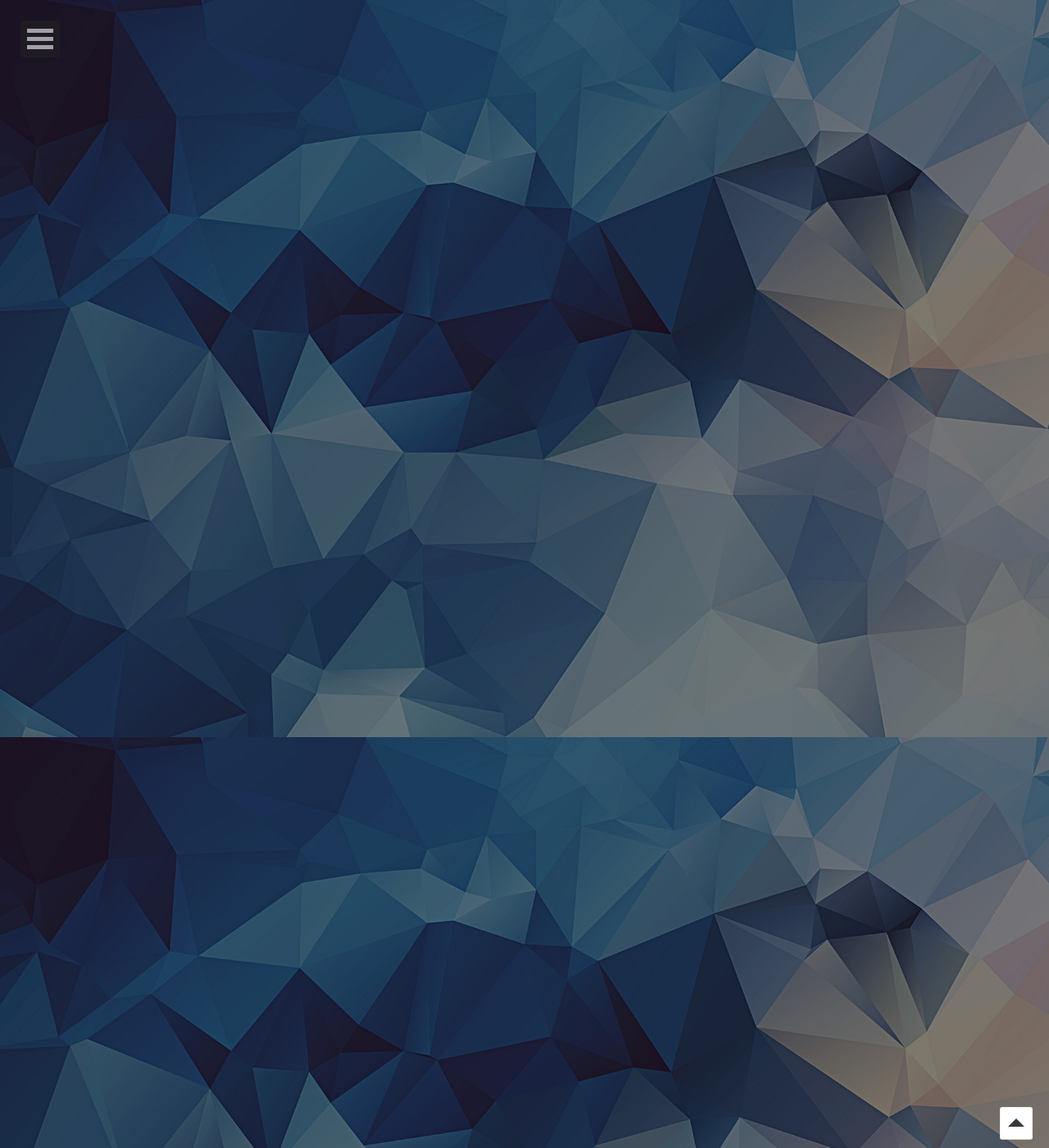
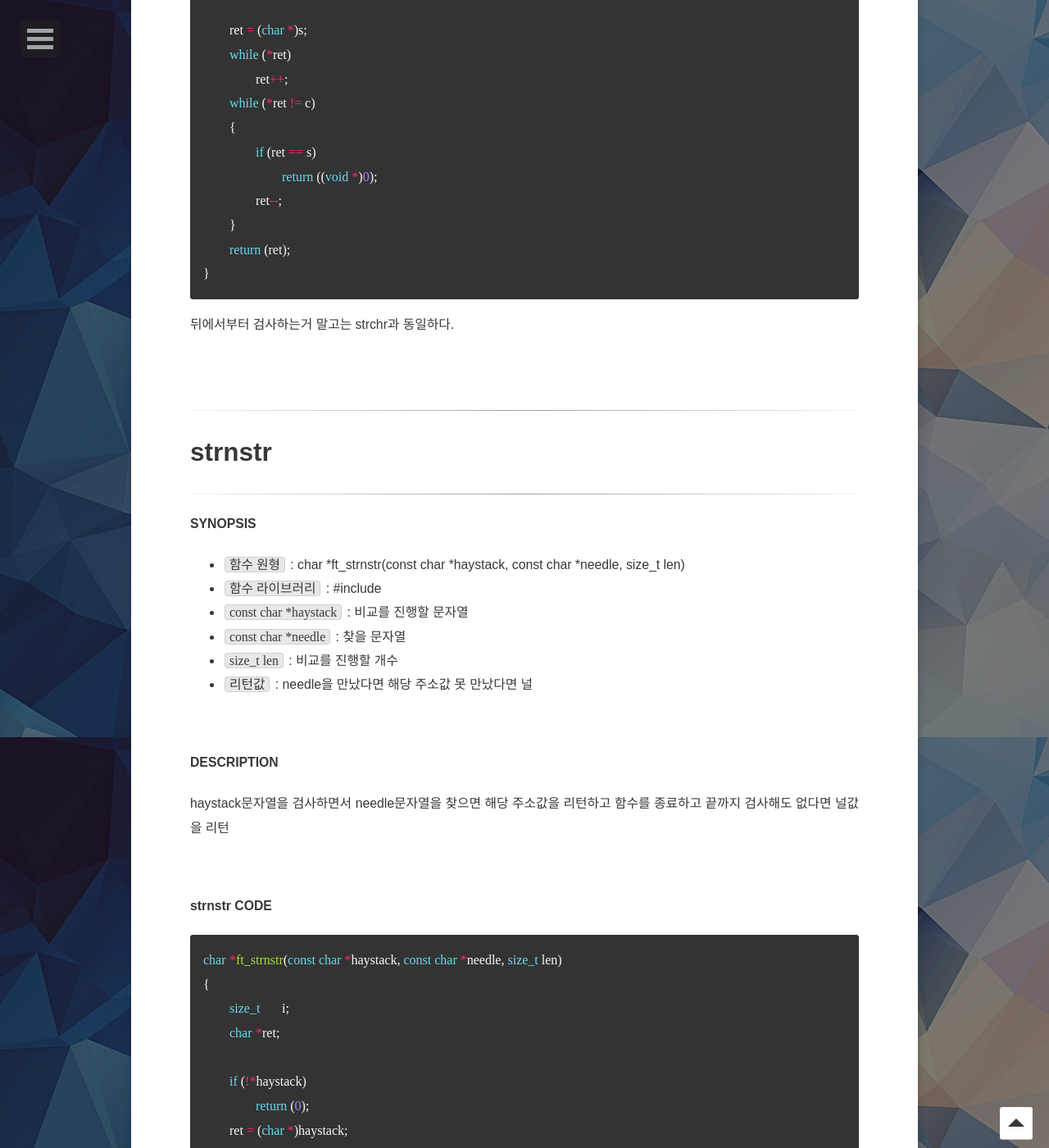
Before and after one commit to 2unbini/2unbini.github.io, a Jekyll site: the page built from _posts/42_LIBFT/2021-05-11-string.md, in a window 1280 px wide and 1400 px high, scrolled down 7201 px. Shown: the whole window at 82% size. Built offline with Jekyll 4.4.1, drawn with Linux system fonts in a browser that asks for light colours; some web fonts are replaced; comment, search, counter and statistics services are not loaded; some of the changed text lies outside the part shown.

Commit message:
Update 2021-05-11-string.md

````diff
--- a/_posts/42_LIBFT/2021-05-11-string.md
+++ b/_posts/42_LIBFT/2021-05-11-string.md
@@ -211,7 +211,7 @@
 
 <br />
 
-#### strlcat CODE
+#### strchr CODE
 ```c
 char	*ft_strchr(const char *s, int c)
 {
@@ -228,6 +228,107 @@
 }
 ```
 
+딱히 설명할 부분은 없어보인다.
 
 <br />
 <br />
+
+---
+
+# strrchr
+
+---
+
+#### SYNOPSIS
+
+* `함수 원형` : char *ft_strrchr(const char *s, int c)
+* `함수 라이브러리` : #include <string.h>
+* `const char *s` : 비교를 진행할 문자열
+* `int c` : 찾을 문자
+* `리턴값` : c를 만났다면 해당 주소값 못 만났다면 널
+
+<br />
+
+#### DESCRIPTION
+
+s문자열을 **뒤에서부터** 검사하면서 c문자를 찾으면 해당 주소값을 리턴하고 함수를 종료하고 끝까지 검사해도 없다면 널값을 리턴
+
+<br />
+
+#### strrchr CODE
+```c
+char	*ft_strrchr(const char *s, int c)
+{
+	char	*ret;
+
+	ret = (char *)s;
+	while (*ret)
+		ret++;
+	while (*ret != c)
+	{
+		if (ret == s)
+			return ((void *)0);
+		ret--;
+	}
+	return (ret);
+}
+```
+
+뒤에서부터 검사하는거 말고는 strchr과 동일하다.
+
+<br />
+<br />
+
+---
+
+# strnstr
+
+---
+
+#### SYNOPSIS
+
+* `함수 원형` : char *ft_strnstr(const char *haystack, const char *needle, size_t len)
+* `함수 라이브러리` : #include <string.h>
+* `const char *haystack` : 비교를 진행할 문자열
+* `const char *needle` : 찾을 문자열
+* `size_t len` : 비교를 진행할 개수
+* `리턴값` : needle을 만났다면 해당 주소값 못 만났다면 널
+
+<br />
+
+#### DESCRIPTION
+
+haystack문자열을 검사하면서 needle문자열을 찾으면 해당 주소값을 리턴하고 함수를 종료하고 끝까지 검사해도 없다면 널값을 리턴
+
+<br />
+
+#### strnstr CODE
+```c
+char	*ft_strnstr(const char *haystack, const char *needle, size_t len)
+{
+	size_t	i;
+	char	*ret;
+
+	if (!*haystack)
+		return (0);
+	ret = (char *)haystack;
+	i = ft_strlen(needle);
+	if (!needle)
+		return (ret);
+	while (i <= len)
+	{
+		if (!ft_memcmp(ret, needle, i))
+			return (ret);
+		ret++;
+		len--;
+	}
+	return ((void *)0);
+}
+```
+
+strlen을 이용해서 찾을 문자열의 길이를 구한다음
+
+memcmp를 이용해서 비교한다.
+
+<br />
+<br />
````
